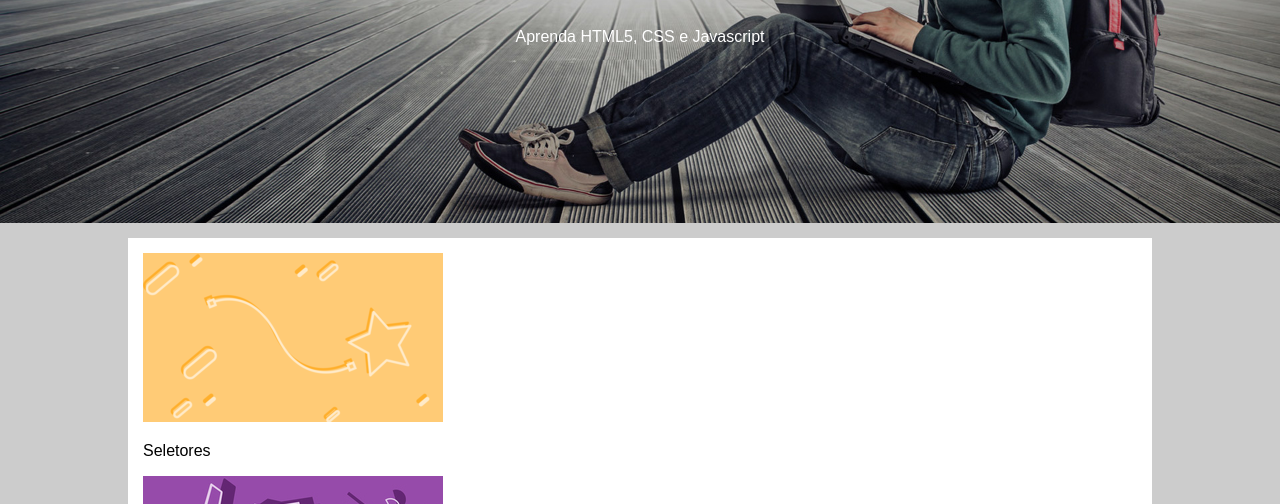
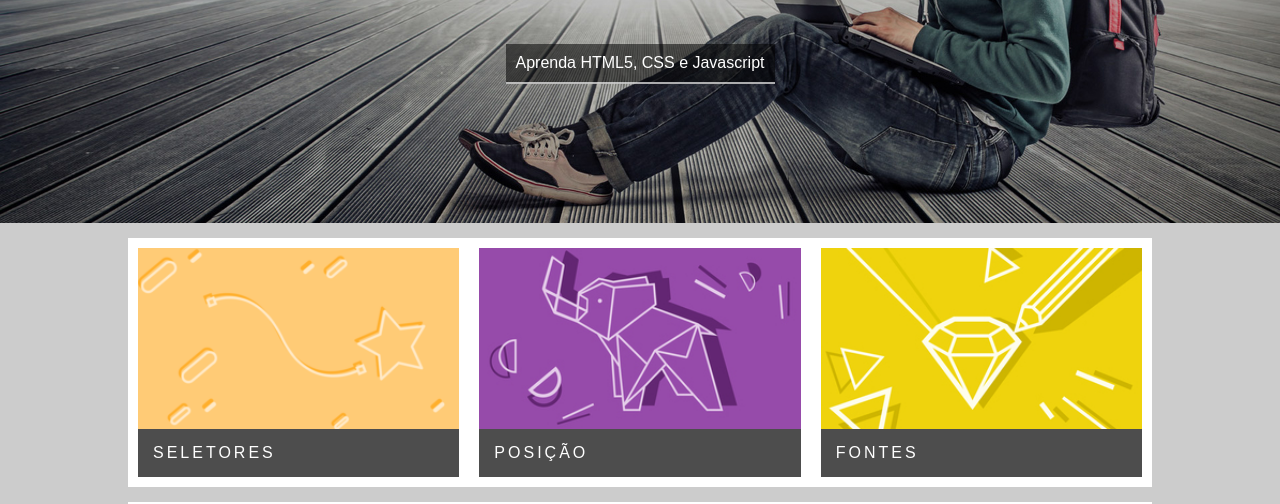
Before and after one commit to carlosdesenvolvedor/curso_html_CSS, a plain HTML site: page index_meu.html in a window 1280 px wide. Shown: the part 278-782 px from the top of the page. Drawn offline with Linux system fonts and the light colour scheme.

Commit message:
final projeto 1

```diff
--- a/CSS/estilo.css
+++ b/CSS/estilo.css
@@ -44,14 +44,44 @@ body{
 .hero nav a:hover{
     background-color: #000000c5;
 }
+.hero-content p{
+    background-color: #00000088;
+    display: inline-block;
+    padding: 10px;
+    border-bottom: 2px solid rgba(255, 255, 255, 0.658);
+}
 main{
     width: 80%;
     margin: auto;
 }
 .content-section{
     background-color:white;
+    padding: 10px;
+    margin-top: 15px;
+    overflow: auto;
+}
+.card{
+    width: 32%;
+    float: left;
+
+    box-sizing: border-box;
+
+}
+.card img{
+    width: 100%;
+    display: block;
+}
+.card-1,.card-2{
+    margin-right: 2%;
+}
+.card p{
+    background-color: rgba(0, 0, 0, 0.699);
+    color: white;
+    margin: 0;
     padding: 15px;
-    margin-top: 15px;
+    text-transform: uppercase;
+    letter-spacing: 3px;
+
 
 }
 article h2{
--- a/index_meu.html
+++ b/index_meu.html
@@ -29,18 +29,18 @@
         </header>
         <main>
             <section class="content-section">
-                <div class="card">
+                <div class="card card-1">
                     <img src="imagens/card_01.png" alt="">
                     <p>Seletores</p>
 
                 </div>
-                <div class="card">
+                <div class="card card-2">
                     <img src="imagens/card_02.jpg" alt="">
-                    <p>Posicionamento</p>
+                    <p>Posição</p>
                 </div>
-                <div class="card">
+                <div class="card card-3">
                     <img src="imagens/card_03.jpg" alt="">
-                    <p>Fontes e Icones</p>
+                    <p>Fontes</p>
                 </div>
             </section>
             <section class="content-section">
```
Also changed, not shown: 11_float.html (added, +74 -0 lines).
